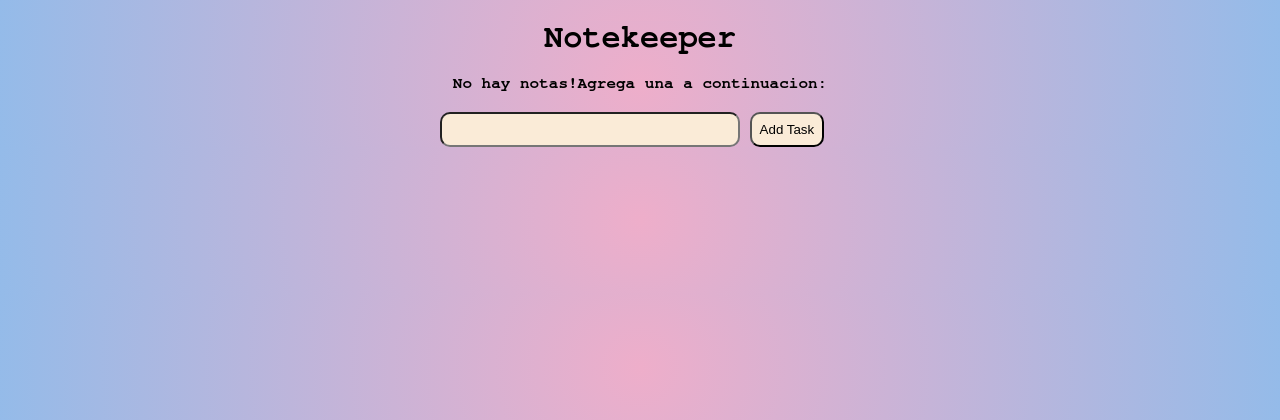
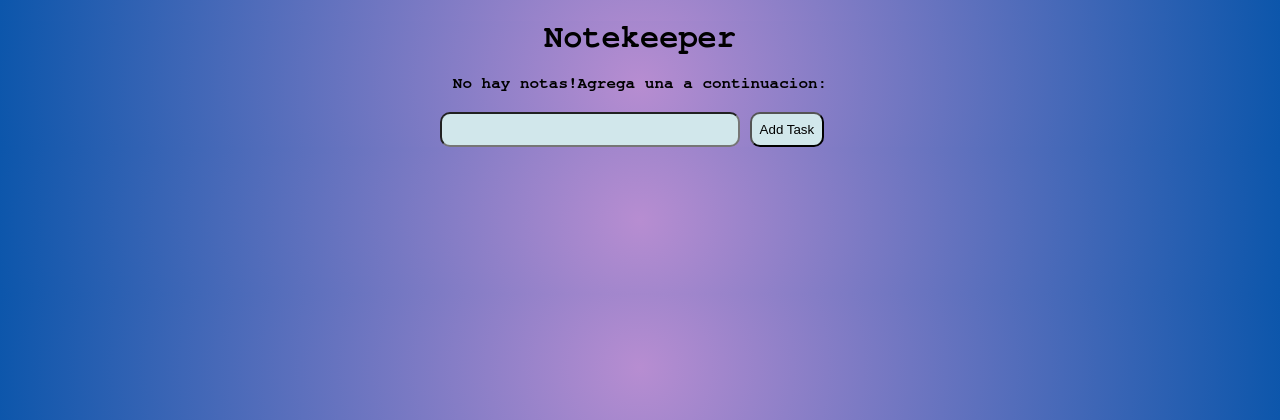
Before and after one commit to ramirocastro1995/Notekeep-with-Flask, a Flask app: page / in a window 1280 px wide. Shown: the top 420 px of the page. Run offline with Flask 2, Linux system fonts and the light colour scheme; data that the repository does not hold is empty.

Commit message:
hr changes

```diff
--- a/static/css/main.css
+++ b/static/css/main.css
@@ -2,13 +2,13 @@ body, html {
     margin: 0;
     font-family: FreeMono, monospace;
     background: rgb(238,174,202);
-    background: radial-gradient(circle, rgba(238,174,202,1) 0%, rgba(148,187,233,1) 100%);
+    background: radial-gradient(circle, rgb(183, 141, 209) 0%, rgb(12, 86, 171) 100%);
 
 }
 input{
     padding:8px;
     border-radius:10px;
-    background-color: antiquewhite;
+    background-color: rgb(209, 231, 235);
 }
 
 
--- a/templates/index.html
+++ b/templates/index.html
@@ -12,9 +12,9 @@
     {% else %}
     <table>
         <tr>
-            <th>Notas</th>
-            <th>Agregadas</th>
-            <th>Acciones</th>
+            <th>Notes</th>
+            <th>Date</th>
+            <th>Actions</th>
         </tr>
         {% for task in tasks %}
             <tr>
```
Also changed, not shown: test.db.
